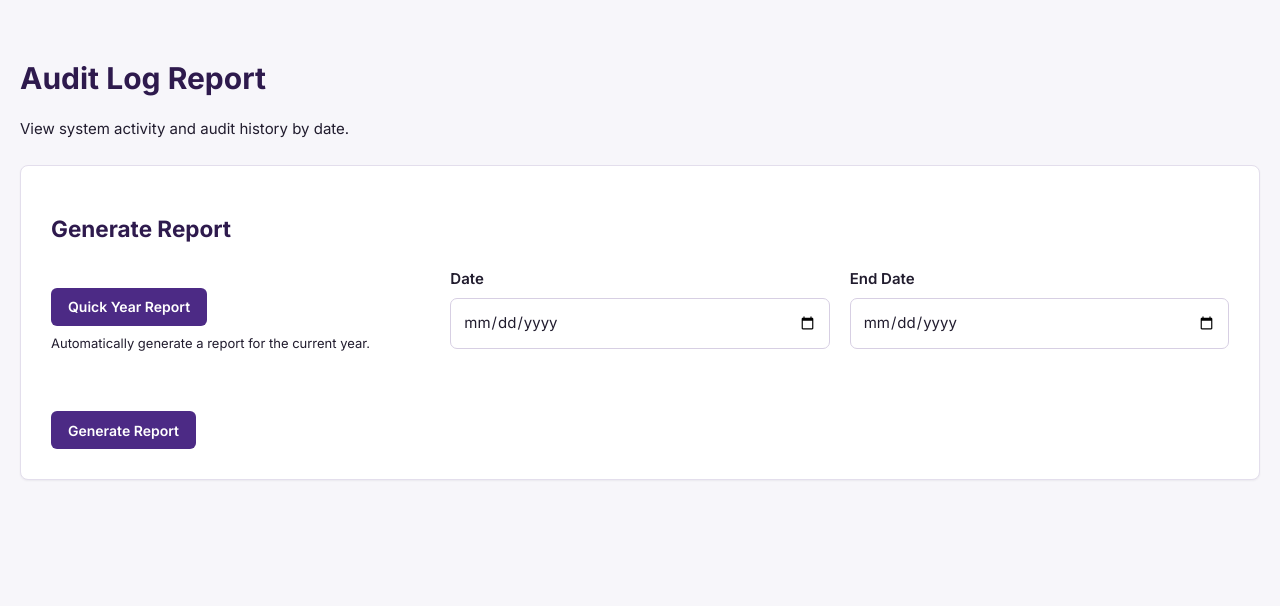
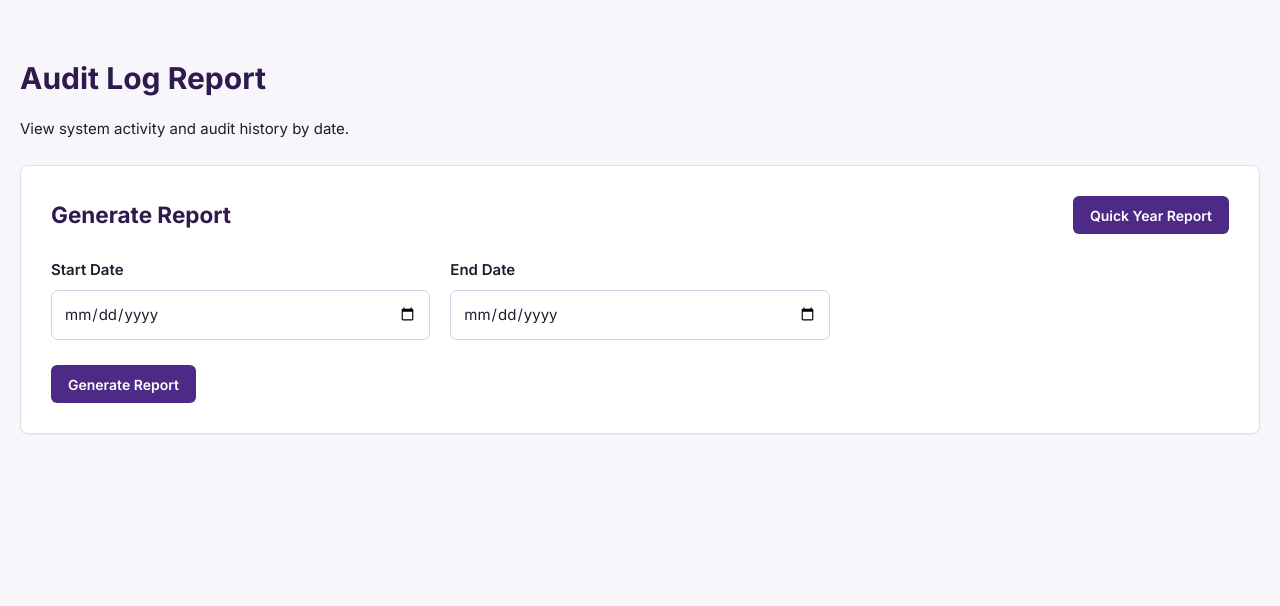
Before and after one commit to juliant3/CPSC4910-Team10-Project, a Flask app: template frontend/templates/reports/audit_logs.html in a window 1280 px wide. Shown: the top 606 px of the page. Run offline with Flask 3, Linux system fonts and the light colour scheme; the template is opened without the code that fills it, so the values that code supplies are empty.

Commit message:
changing location
I want to change where the year button is

```diff
--- a/frontend/templates/reports/audit_logs.html
+++ b/frontend/templates/reports/audit_logs.html
@@ -10,15 +10,26 @@
     <h1>Audit Log Report</h1>
     <p>View system activity and audit history by date.</p>
 
-    <!-- Report Filters -->
-    <div class="card audit-report-form">
 
-        <h2>Generate Report</h2>
+<!-- Report Filters -->
+<div class="card audit-report-form">
 
-        <form method="GET"
-              action="{{ url_for('audit_log_report') }}">
+    <form method="GET"
+          action="{{ url_for('audit_log_report') }}">
 
-            <div class="audit-report-grid">
+        <div class="audit-report-heading">
+
+            <h2>Generate Report</h2>
+
+            <button type="button"
+                    class="btn btn-primary"
+                    onclick="generateYearReport(this)">
+                Quick Year Report
+            </button>
+
+        </div>
+
+        <div class="audit-report-grid">
 
                 {% if role == 'admin' %}
                 <div>
@@ -43,24 +54,9 @@
                 {% endif %}
 
 
-<!-- Quick Year Report -->
-<div style="margin-top: 20px; margin-bottom: 20px;">
-
-    <button type="button"
-            class="btn btn-primary"
-            onclick="generateYearReport(this)">
-        Quick Year Report
-    </button>
-
-    <p style="margin-top: 8px; font-size: 13px;">
-        Automatically generate a report for the current year.
-    </p>
-
-</div>
-
 
                 <div>
-                    <label for="start_date">Date</label>
+                    <label for="start_date">Start Date</label>
 
                     <input type="date"
                            id="start_date"
@@ -248,6 +244,24 @@
     padding: 30px;
     margin-top: 25px;
 }
+
+
+.audit-report-heading {
+    display: flex;
+    justify-content: space-between;
+    align-items: center;
+    gap: 15px;
+    flex-wrap: wrap;
+}
+
+.audit-report-heading h2 {
+    margin: 0;
+}
+
+.audit-report-heading .btn {
+    white-space: nowrap;
+}
+
 
 /* Report Filters */
 
```
Also changed, not shown: frontend/templates/admin/invoice_report.html (+31 -17 lines), frontend/templates/reports/driver_points.html (+35 -21 lines), frontend/templates/reports/sales_by_driver.html (+35 -20 lines), frontend/templates/reports/sales_by_sponsor.html (+38 -21 lines).
